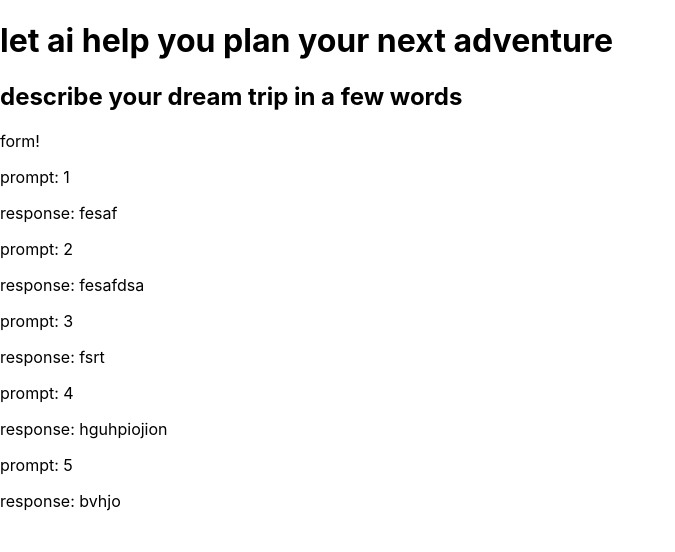
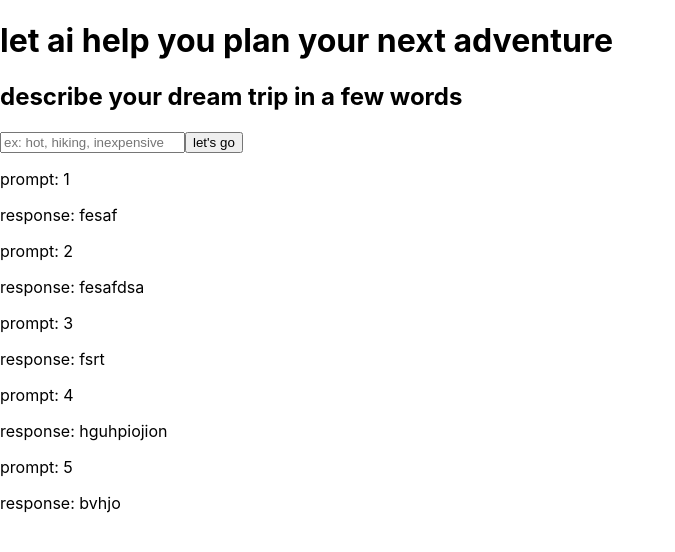
Before and after one commit to whiteheadol/shopify-completions, a React (Create React App) app: page / in a window 1280 px wide. Shown: the top 552 px of the page, without its empty margins (0-675 px from the left). Built offline with nearby package versions, Linux system fonts and the light colour scheme.

Commit message:
Add input field to form

```diff
--- a/src/components/Form.js
+++ b/src/components/Form.js
@@ -8,7 +8,14 @@ class Form extends Component {
 
   render() {
     return (
-      <p>form!</p>
+      <form>
+        <input
+          type='text'
+          placeholder='ex: hot, hiking, inexpensive'
+          name='user-input'
+        />
+        <button>let's go</button>
+      </form>
     )
   }
 };
```
